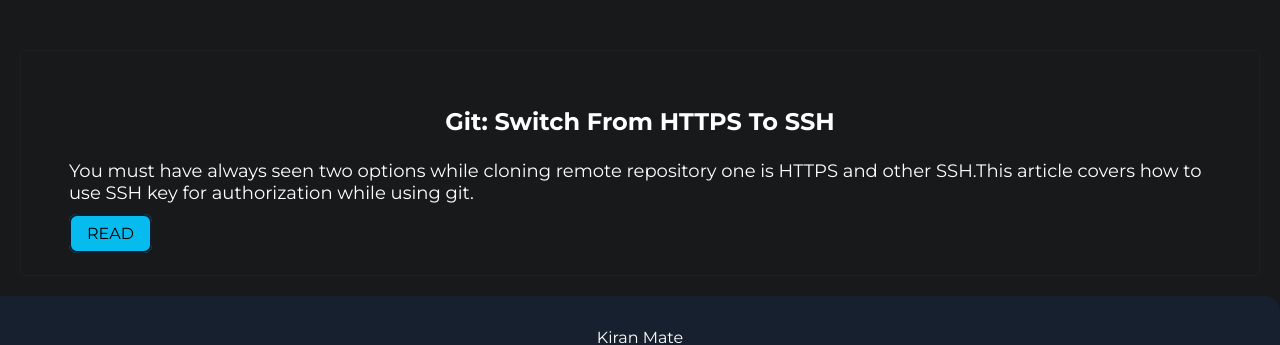
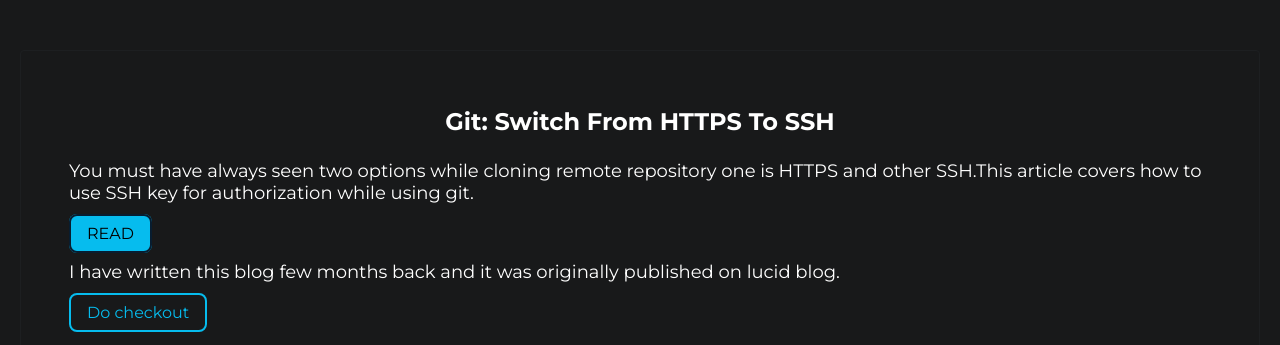
Before and after one commit to kr017/portfolio, a plain HTML site: page blogs.html in a window 1280 px wide. Shown: the part 467-812 px from the top of the page. Drawn offline with Linux system fonts and the light colour scheme.

Commit message:
blog link added

```diff
--- a/blogs.html
+++ b/blogs.html
@@ -43,9 +43,12 @@
             <p>You must have always seen two options while cloning
                 remote repository one is HTTPS and other SSH.This article covers how to use SSH key for authorization while using git.  </p>
 
-            <a href="/blogs/git_https_to_ssh.html" class="link secondary-link">READ</a>
 
+                <a href="/blogs/git_https_to_ssh.html" class="link secondary-link">READ</a>
 
+            <p>I have written this blog few months back and it was originally published on lucid blog. </p>
+            <a href="https://lucid.blog/kiranmate/post/git-switch-from-https-to-ssh-08f"
+            class="link primary-link">Do checkout</a>
         </div>
     </section>
 
```
